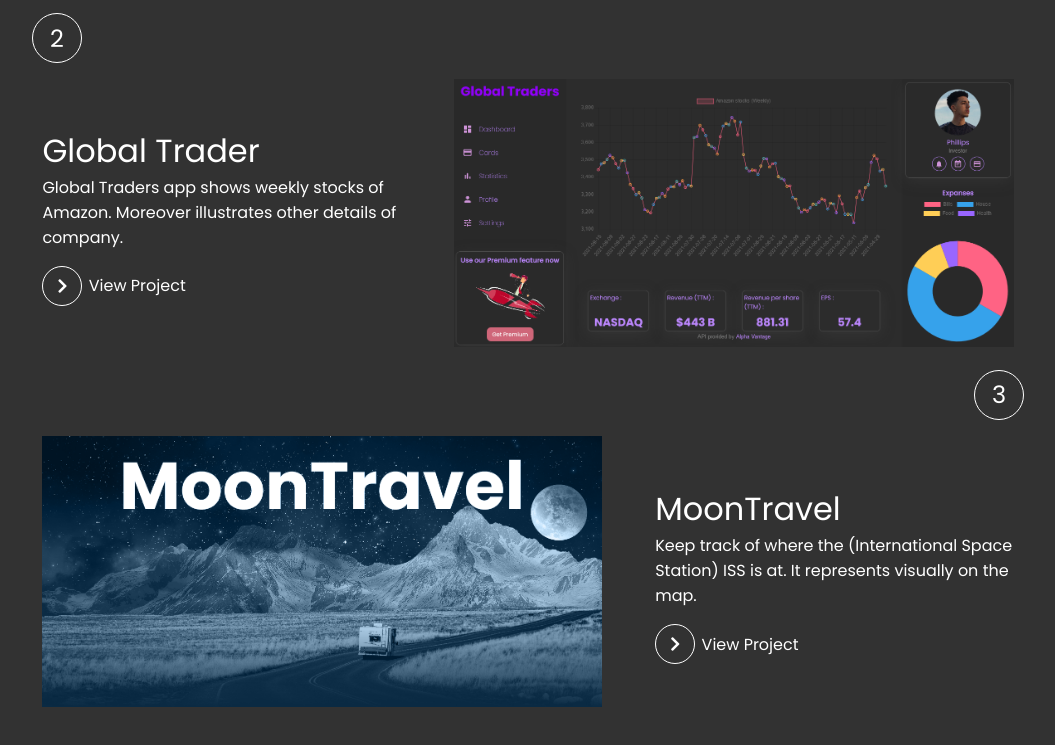
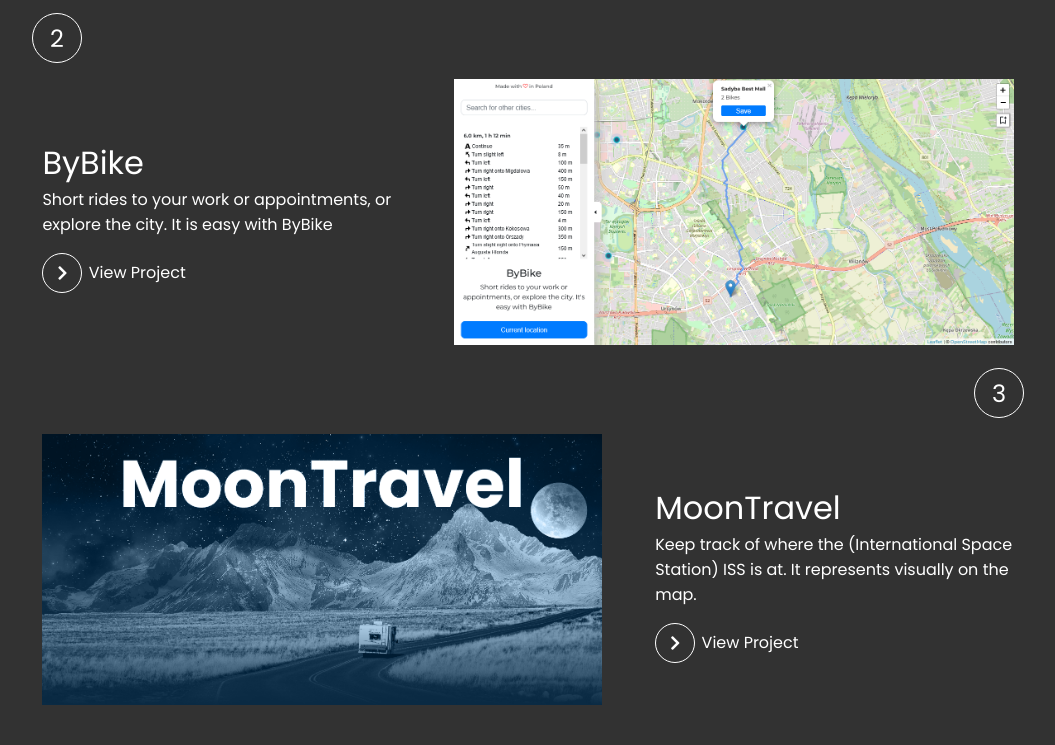
Before and after one commit to Saidamir-Sh/Portfolio-v1, a plain HTML site: page index.html in a window 1280 px wide. Shown: the part 2922-3667 px from the top of the page, without its empty margins (112-1167 px from the left). Drawn offline with nearby package versions, Linux system fonts and the light colour scheme.

Commit message:
2nd project changed

```diff
--- a/index.html
+++ b/index.html
@@ -144,11 +144,11 @@
                     <span>2</span>
                 </div>
                 <div class="project__img">
-                    <a href="https://global-traders.web.app/" target="_blank"><img src="./images/globaltraders.png" alt="Project Image"></a>
+                    <a href="https://bybike-35657.web.app/" target="_blank"><img src="./images/ByBike.png" alt="Project Image"></a>
                     <div>
-                        <p>Global Trader</p>
-                        <p>Global Traders app shows weekly stocks of Amazon. Moreover illustrates other details of company.</p>
-                        <a href="https://global-traders.web.app/" target="_blank"><i class="fas fa-chevron-right"></i> View Project</a>
+                        <p>ByBike</p>
+                        <p>Short rides to your work or appointments, or explore the city. It is easy with ByBike</p>
+                        <a href="https://bybike-35657.web.app/" target="_blank"><i class="fas fa-chevron-right"></i> View Project</a>
                     </div>
                 </div>
             </div>
```
Also changed, not shown: images/ByBike.png (added), images/globaltraders.png (deleted).
